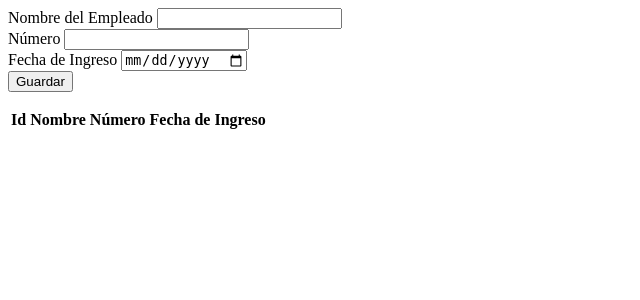
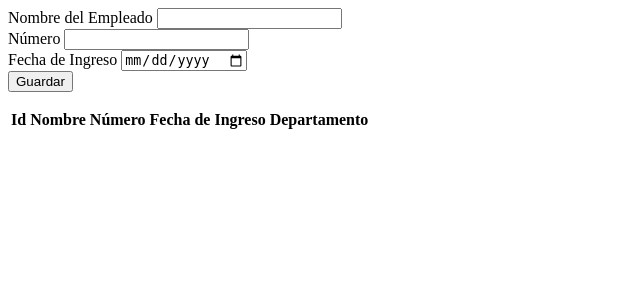
Before and after one commit to JesusDun/Practica1ControlAsistencias, a Flask app: page /empleados in a window 1280 px wide. Shown: the top 300 px of the page, without its empty margins (0-640 px from the left). Run offline with Flask 3, Linux system fonts and the light colour scheme; lists and menus that the app fills with data are empty.

Commit message:
Update empleados.html

```diff
--- a/templates/empleados.html
+++ b/templates/empleados.html
@@ -24,6 +24,7 @@
                 <th>Nombre</th>
                 <th>Número</th>
                 <th>Fecha de Ingreso</th>
+                <th>Departamento</th>
                 <th></th>
             </tr>
         </thead>
```
